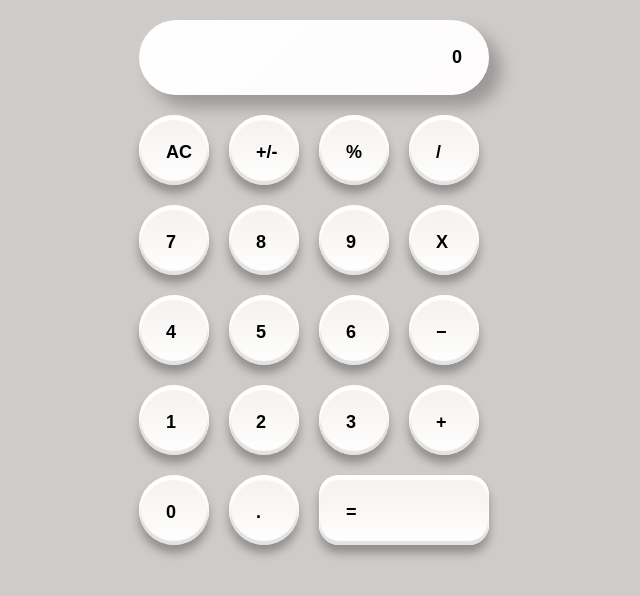
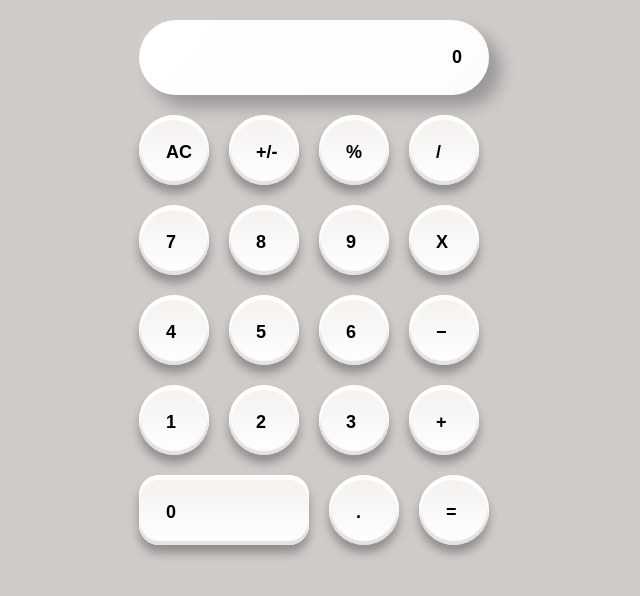
Before and after one commit to guillainbisimwa/React-calculator, a React (Create React App) app: page / in a window 1280 px wide. Shown: the top 596 px of the page, without its empty margins (316-956 px from the left). Built offline with nearby package versions, Linux system fonts and the light colour scheme.

Commit message:
Add '0' when AC is cliked

```diff
--- a/src/components/Button.js
+++ b/src/components/Button.js
@@ -6,7 +6,7 @@ const Button = ({ name, clickHandler }) => {
     clickHandler(name);
   };
   return (
-    name === '=' ? <div className="button button-equal" onClick={() => handleClick(name)}><span className="text">{name}</span></div> : <div className="button" onClick={() => handleClick(name)}><span className="text">{name}</span></div>
+    name === '0' ? <div className="button button-equal" onClick={() => handleClick(name)}><span className="text">{name}</span></div> : <div className="button" onClick={() => handleClick(name)}><span className="text">{name}</span></div>
   );
 };
 
--- a/src/index.css
+++ b/src/index.css
@@ -13,9 +13,7 @@ body {
   cursor: pointer;
   background-image: -webkit-linear-gradient(top, #f4f1ee, #fff);
   border-radius: 50%;
-  box-shadow:
-    0 8px 10px 0 rgba(0, 0, 0, 0.3),
-    inset 0 4px 1px 1px white,
+  box-shadow: 0 8px 10px 0 rgba(0, 0, 0, 0.3), inset 0 4px 1px 1px white,
     inset 0 -3px 1px 1px rgba(204, 198, 197, 0.5);
   display: inline-flex;
   height: 70px;
@@ -55,8 +53,7 @@ body {
 
 .button:active {
   background-image: -webkit-linear-gradient(top, #efedec, #f7f4f4);
-  box-shadow:
-    0 3px 5px 0 rgba(0, 0, 0, 0.4),
+  box-shadow: 0 3px 5px 0 rgba(0, 0, 0, 0.4),
     inset 0 -3px 1px 1px rgba(204, 198, 197, 0.5);
 }
 
@@ -68,10 +65,13 @@ body {
 .element {
   margin: 0 20px 20px 0;
   background: linear-gradient(-45deg, rgb(253 251 251), rgb(255 255 255));
-  box-shadow:
-    12px 12px 16px 0 rgb(0 0 0 / 25%),
+  box-shadow: 12px 12px 16px 0 rgb(0 0 0 / 25%),
     -8px -8px 12px 0 rgb(255 255 255 / 3%);
   border-radius: 50px;
   display: flex;
   justify-content: flex-end;
 }
+
+.vvv {
+  background-image: -webkit-linear-gradient(top, #ee6521, #f7f4f4) !important;
+}
--- a/src/logic/calculate.js
+++ b/src/logic/calculate.js
@@ -5,7 +5,7 @@ const calculate = (data, buttonName) => {
   const operands = ['+', 'X', '−', '÷'];
   const nums = ['0', '1', '2', '3', '4', '5', '6', '7', '8', '9'];
   if (buttonName === 'AC') {
-    [total, next, operation] = [null, null, null];
+    [total, next, operation] = ['0', null, null];
   }
   if (buttonName === '+/-') {
     if (total) (total *= -1);
```
